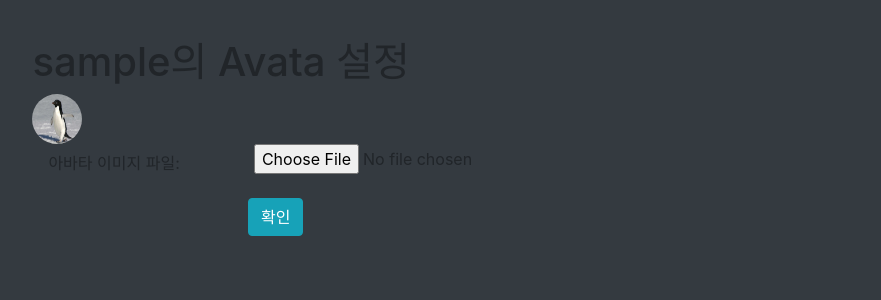
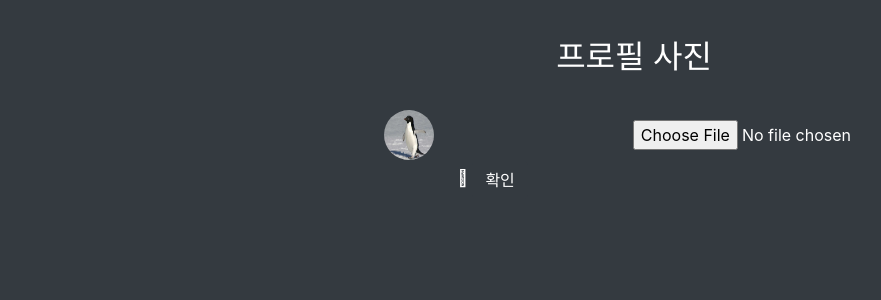
Before and after one commit to JungwonL/CalendaDiary, a Django app: page /mypage/avata/1/add/ in a window 1280 px wide. Shown: the top 300 px of the page, without its empty margins (6-887 px from the left). Run offline with Django 3.2, Linux system fonts and the light colour scheme; the visitor is signed in with stand-in values (Sample User, id 1); data that the repository does not hold is empty; some libraries are stand-ins or nearby versions.

Commit message:
일단저장

```diff
--- /dev/null
+++ b/templates/register_style.html
@@ -0,0 +1,34 @@
+<style>
+  #avata{
+    text-align: center;
+
+    height: 99%;
+    margin: 3%;
+  }
+  .scheduleDetail{
+    text-align: center;
+    font-size: 1.1em;
+    color: #ffffff;
+    background-color: #343A40;
+
+  }
+
+  body {
+    background-color: #343A40;
+    color: #ffffff;
+    height: 99%;
+    margin: 3%;
+  }
+
+  table{
+    width: 70%;
+    margin-left: auto;
+    margin-right: auto;
+  }
+
+  tr, th{
+    width: 30%;
+  }
+
+
+</style>
--- a/templates/registration/avata_form.html
+++ b/templates/registration/avata_form.html
@@ -1,25 +1,31 @@
 {% extends "base.html" %}
 {% block extra-style %}
-{% include "schedule_style.html" %}
+{% include "register_style.html" %}
 {% endblock %}
 {% load widget_tweaks %}
 {% block title %}AvatarChange{% endblock %}
 {% block content %}
-<h1> {{user}}의 Avata 설정 </h1>
-<img src="{% url 'avata' user.id%}" class="avata">
+<div id="avata" class="text-white" >
+<h2> 프로필 사진 </h2>
+<br/>
+
 <form action="." method="post">
     {% csrf_token %}
-    <div class="form-group row">
-        {{ form.image|add_label_class:"col-form-label col-sm-2 ml-3 font-weightbold" }}
-        <div class="col-sm-5">
-            {{ form.image}}
-        </div>
-    </div>
- <div class="form-group">
- <div class="offset-sm-2 col-sm-5">
- <input type="submit" value="확인" class="btn btn-info"/>
- </div>
- </div>
+    <table>
+        <tbody>
+        <tr>
+            <th><img src="{% url 'avata' user.id%}" class="avata"></th>
+            <th>{{  form.image }}</th>
+        </tr>
+        </tbody>
+    </table>
+     <div class="form-group">
+
+         <div class="offset-sm-2 col-sm-5">
+             <i class="fad fa-check"></i>
+            <input type="submit" value="확인" class="btn btn-info btn-dark"/>
+         </div>
+     </div>
 </form>
-
+</div>
 {% endblock %}
```
Also changed, not shown: mypage/templates/mypage_form.html (+26 -0 lines).
